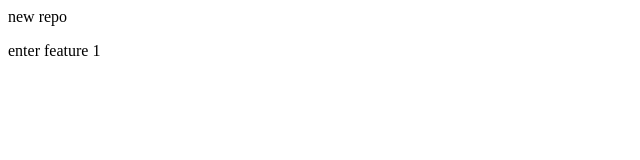
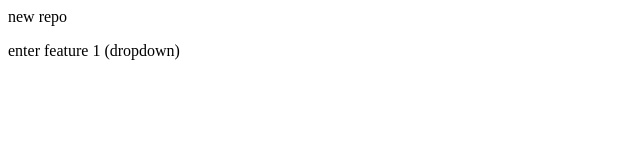
Before and after one commit to divyangisahoo/local-repo, a plain HTML site: page index.html in a window 1280 px wide. Shown: the full height of the page, 0-640 px from the left. Drawn offline with Linux system fonts and the light colour scheme.

Commit message:
Add dropdown

```diff
--- a/index.html
+++ b/index.html
@@ -1,2 +1,2 @@
 <p>new repo</p>
-<p>enter feature 1</p>
+<p>enter feature 1 (dropdown)</p>
```
